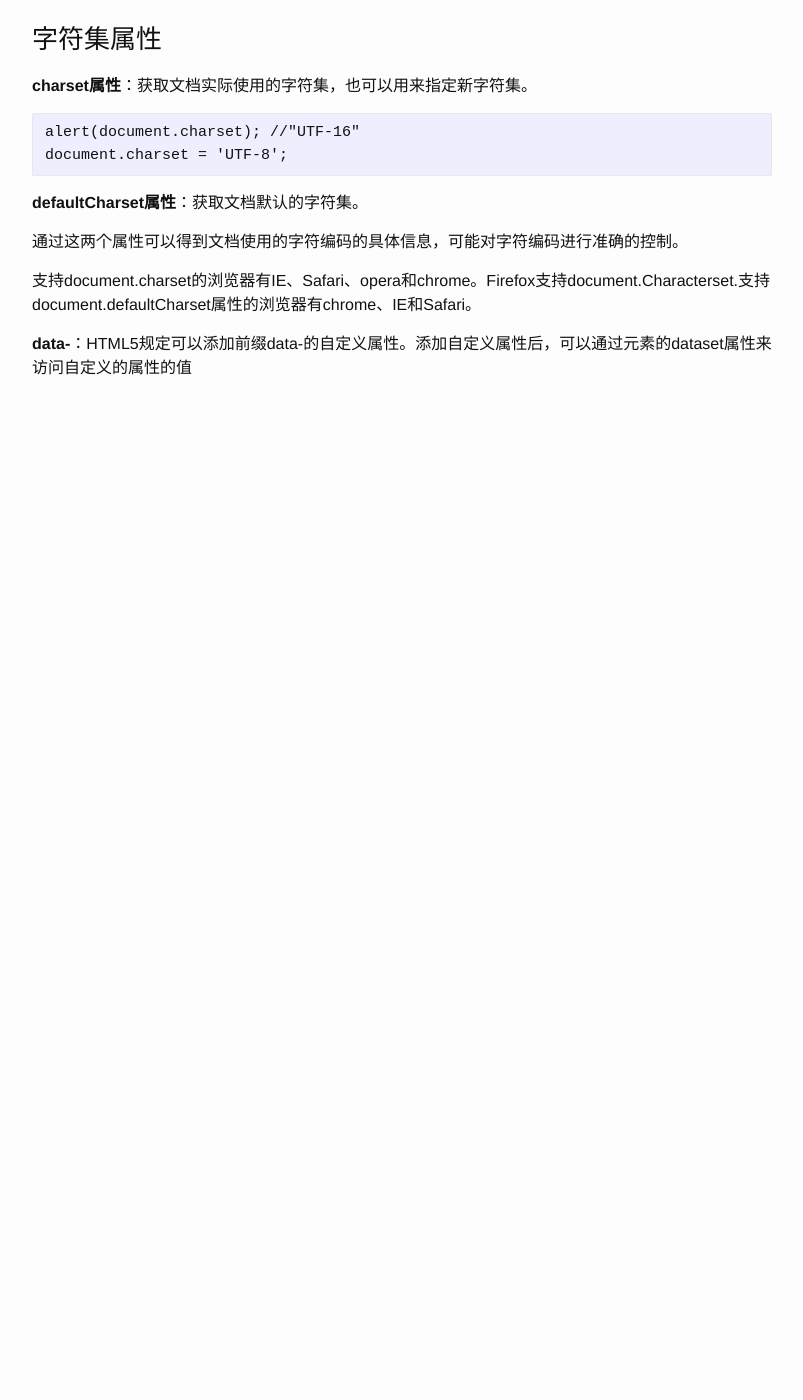
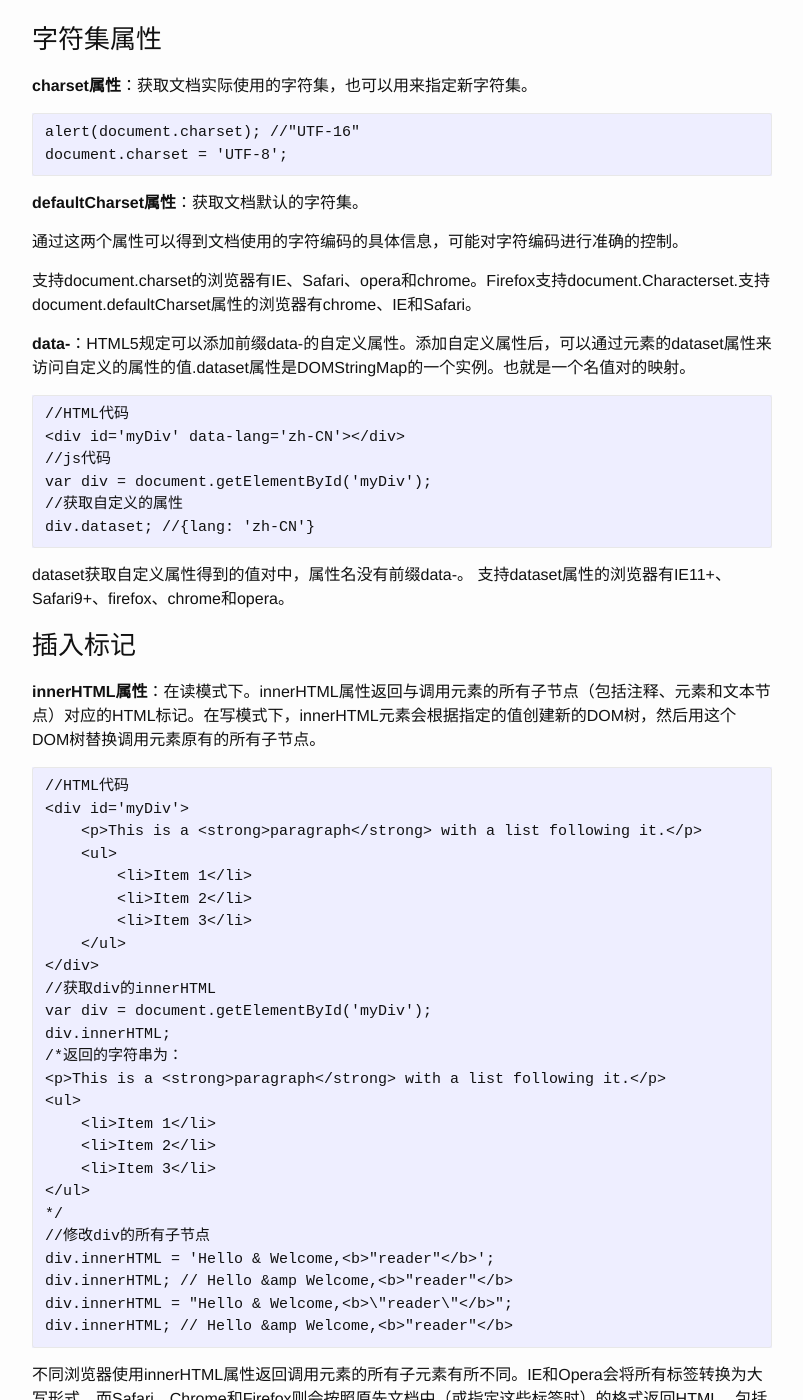
Before and after one commit to Chocolate1002/Chocolate1002.github.io, a Jekyll site: the page built from _posts/2016-03-30-html5.markdown, in a window 1280 px wide and 1400 px high, scrolled down 6447 px. Shown: the whole window, without its empty margins (238-1041 px from the left). Built offline with Jekyll 4.4.1, drawn with Linux system fonts in a browser that asks for light colours; before the commit the page ends 6887 px from its top, so only the background shows below that; some of the changed text lies outside the part shown.

```diff
--- a/_posts/2016-03-30-html5.markdown
+++ b/_posts/2016-03-30-html5.markdown
@@ -257,4 +257,87 @@ HTML4中表示为：
 
 支持document.charset的浏览器有IE、Safari、opera和chrome。Firefox支持document.Characterset.支持document.defaultCharset属性的浏览器有chrome、IE和Safari。
 
-**data-**：HTML5规定可以添加前缀data-的自定义属性。添加自定义属性后，可以通过元素的dataset属性来访问自定义的属性的值
+**data-**：HTML5规定可以添加前缀data-的自定义属性。添加自定义属性后，可以通过元素的dataset属性来访问自定义的属性的值.dataset属性是DOMStringMap的一个实例。也就是一个名值对的映射。
+
+    //HTML代码
+    <div id='myDiv' data-lang='zh-CN'></div>
+    //js代码
+    var div = document.getElementById('myDiv');
+    //获取自定义的属性
+    div.dataset; //{lang: 'zh-CN'}
+
+dataset获取自定义属性得到的值对中，属性名没有前缀data-。
+支持dataset属性的浏览器有IE11+、Safari9+、firefox、chrome和opera。
+
+### 插入标记
+
+**innerHTML属性**：在读模式下。innerHTML属性返回与调用元素的所有子节点（包括注释、元素和文本节点）对应的HTML标记。在写模式下，innerHTML元素会根据指定的值创建新的DOM树，然后用这个DOM树替换调用元素原有的所有子节点。
+
+    //HTML代码
+    <div id='myDiv'>
+        <p>This is a <strong>paragraph</strong> with a list following it.</p>
+        <ul>
+            <li>Item 1</li>
+            <li>Item 2</li>
+            <li>Item 3</li>
+        </ul>
+    </div>
+    //获取div的innerHTML
+    var div = document.getElementById('myDiv');
+    div.innerHTML;
+    /*返回的字符串为：
+    <p>This is a <strong>paragraph</strong> with a list following it.</p>
+    <ul>
+        <li>Item 1</li>
+        <li>Item 2</li>
+        <li>Item 3</li>
+    </ul>
+    */
+    //修改div的所有子节点
+    div.innerHTML = 'Hello & Welcome,<b>"reader"</b>';
+    div.innerHTML; // Hello &amp Welcome,<b>"reader"</b>
+    div.innerHTML = "Hello & Welcome,<b>\"reader\"</b>";
+    div.innerHTML; // Hello &amp Welcome,<b>"reader"</b>
+
+不同浏览器使用innerHTML属性返回调用元素的所有子元素有所不同。IE和Opera会将所有标签转换为大写形式。而Safari、Chrome和Firefox则会按照原先文档中（或指定这些标签时）的格式返回HTML，包括空格和 缩进。
+使用innerHTML属性设置调用元素的子节点时，注意设置值字符串中特殊字符的转移。如果设置的字符串开头是一个“无作用于的元素”（在页面中看不到的元素），这个字符串会变成空字符串
+
+    div.innerHTML = '<script>alert('This is a test!');</script>';
+    div.innerHTML; // null
+
+**outerHTML属性**：在读模式下，该属性返回调用元素及所有的子节点的HTML标签。在写模式下，该元素根据指定的HTML字符串创建新的DOM子树，然后用这个DOM子树完全替换调用元素。
+
+    //HTML代码
+    <div id="content">
+        <p>This is a <strong>paragraph</strong></p>
+    </div>
+    //js代码
+    var div = document.getElementById('content');
+    div.outerHTML; //返回和HTML代码相同的内容，包括div标签
+    div.outerHTML = '<p>This is a paragraph!<p>';
+    //执行了outerHTML属性写入值，结果就是新创建的元素会取代DOM树中<div>元素。如同执行了下面这样的代码：
+    var p = document.createElement('p');
+    p.appendChild(document.createTextNode('This is a paragraph!'));
+    div.replaceChild(p,div);
+
+支持outerHTML属性的浏览器有IE4+、Safari4+、chrome和opera8+。
+
+**insertAdjacentHTML()方法**：该方法接收两个参数：插入位置和要插入的HTML文本。第一个参数必须是下列值之一：
+
+- **beforebegin**：在当前元素之前插入一个同辈元素；
+- **afterbegin**：在当前元素之后插入一个同辈元素；
+- **beforeend**：在当前元素之下插入一个新的子元素作为该元素的一个新的lastChild；
+- **afterend**：在当前元素之下插入一个新的子元素作为该元素的一个新的firstChild；
+
+      //作为前一个同辈元素插入
+      div.insertAdjacentHTML('beforebegin','<p>hello world</p>');
+      //作为后一个同辈元素插入
+      div.insetAdjacentHTML('afterbegin','<p>hello world</p>');
+      //作为新的lastChild插入
+      div.insertAdjacentHTML('beforeend','<p>hello world</p>');
+      //作为新的firstChild插入
+      div.insertAdjacentHTML('afterend','<p>hello world</p>');
+
+支持insertAdjacentHTML方法的浏览器有IE、Firefox8+、Safari、opera和chrome。
+
+**scrollIntoView()方法**：该方法可以再所有元素上调用，通过滚动浏览器窗口或某个容器元素，调用元素就可以出现在视口中。如果给该元素传入true作为参数，或者不传入参数，那么滚动窗口之后会让调用元素的顶部与视口顶部尽可能平齐。如果传入false作为参数。调用元素会尽可能全部出现在视口中，（可能的话，调用元素的底部会与视口）
```
Also changed, not shown: _posts/2016-07-13-notes.markdown (added, +136 -0 lines), favicon.ico, img/notes/img.jpg (added), img/notes/keyup.png (added), img/notes/layout.jpg (added), img/notes/oninput.png (added).
